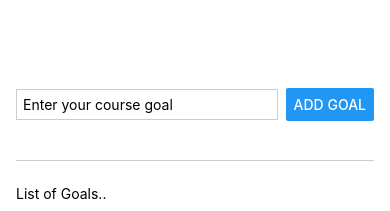
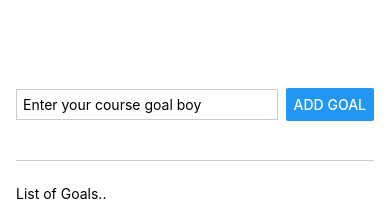
Before and after one commit to Xheghun/RNTest, a React Native app: screen / in a window 390 px wide. Shown: the top 211 px of the page. Built offline with nearby package versions, Linux system fonts and the light colour scheme.

Commit message:
- delete item from list - slit code into custom components

```diff
--- a/App.js
+++ b/App.js
@@ -1,38 +1,38 @@
 
-import { Button, Text, TextInput, View, ScrollView, FlatList } from 'react-native';
-
+import { Text, View, FlatList } from 'react-native';
 import { styles } from './styles/styles.js'
-
 import { useState } from 'react';
+import  GoalItem  from './components/GoalItem'
+import GoalInput from './components/GoalInput';
+import  {v4 as uuid} from 'uuid'
 
 export default function App() {
 
-  const [enteredGoalText, setEnteredGoal] = useState("");
   const [courseGoals, setCourseGoals] = useState([])
 
-  function goalInputHandler(enteredText) {
-    setEnteredGoal(enteredText);
+
+  function addGoalInput(enteredGoalText) {
+    setCourseGoals(currentGoals =>  [...currentGoals, {text: enteredGoalText, id: uuid()}])
   }
 
-  function addGoalInput() {
-    setCourseGoals(currentGoals =>  [...currentGoals, {text: enteredGoalText, key: Math.random.toString()}])
+  function deleteGoalHandler(id) {
+    setCourseGoals((currentCourseGoals) => {
+      return currentCourseGoals.filter((item) => item.id !== id)
+    })
   }
 
   return (
     <View style={styles.appContainer}>
-      <View style={styles.inputContainer}>
-        <TextInput style={styles.textInput} placeholder='Enter your course goal' onChangeText={goalInputHandler} />
-        <Button title='Add Goal' onPress={addGoalInput} />
-      </View>
+      <GoalInput hint='Enter your course goal boy' onAddInput={addGoalInput}  />
       <View style={styles.goalsContainer}>
       <Text>List of Goals..</Text>
       <FlatList data={courseGoals} renderItem={(itemData) => {
         let goal = itemData.item.text
-        return (
-          <View style={styles.listItemContainer}>
-            <Text style={styles.listItem}>{goal}</Text>
-          </View>
-        );
+        console.log(itemData.item.id)
+        return ( <GoalItem id={itemData.item.id} onDeleteItem={deleteGoalHandler} text={goal} /> );
+      }}
+      keyExtractor={(item, index) => {
+        return item.id;
       }}  alwaysBounceVertical={false}/>
       </View>
     </View>
--- /dev/null
+++ b/components/GoalInput.js
@@ -0,0 +1,28 @@
+import { TextInput, View, Button } from "react-native"
+import { styles } from "../styles/styles.js"
+import { useState } from 'react';
+
+function GoalInput(props) {
+    const [enteredGoalText, setEnteredGoal] = useState("");
+
+    function goalInputHandler(enteredText) {
+        setEnteredGoal(enteredText);
+    }
+
+    function addGoalHandler() {
+        props.onAddInput(enteredGoalText)
+        setEnteredGoal("")
+    }
+
+return (<View style={styles.inputContainer}>
+    <TextInput value={enteredGoalText} style={styles.textInput} placeholder={props.hint} onChangeText={goalInputHandler} />
+    <Button title='Add Goal' onPress={addGoalHandler} />
+</View>
+);
+
+
+
+
+}
+
+export default GoalInput
--- /dev/null
+++ b/components/GoalItem.js
@@ -0,0 +1,15 @@
+import { styles } from '../styles/styles.js'
+import {Text, View, Pressable} from 'react-native'
+
+function GoalItem(props) {
+
+    return (
+        <Pressable onPress={props.onDeleteItem.bind(this, props.id)}>
+            <View style={styles.listItemContainer}>
+                <Text style={styles.listItem}>{props.text}</Text>
+            </View>
+        </Pressable>
+    );
+}
+
+export default GoalItem
--- a/package.json
+++ b/package.json
@@ -12,7 +12,8 @@
     "expo": "~48.0.15",
     "expo-status-bar": "~1.4.4",
     "react": "18.2.0",
-    "react-native": "0.71.7"
+    "react-native": "0.71.7",
+    "uuidv4": "^6.2.13"
   },
   "devDependencies": {
     "@babel/core": "^7.20.0"
```
Also changed, not shown: 2 other files (tests, documents, lock files or other folders).
